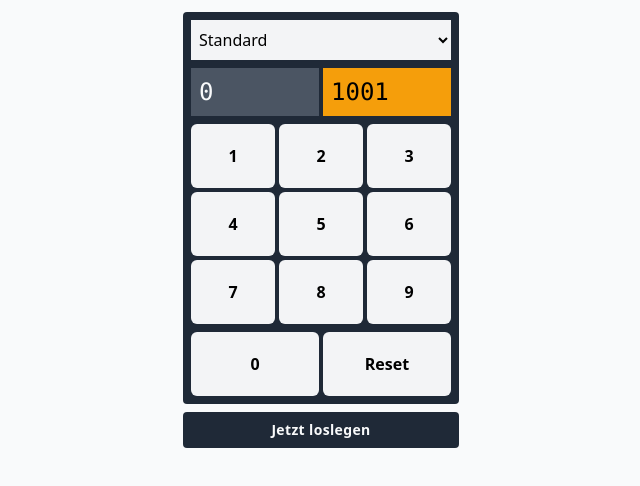
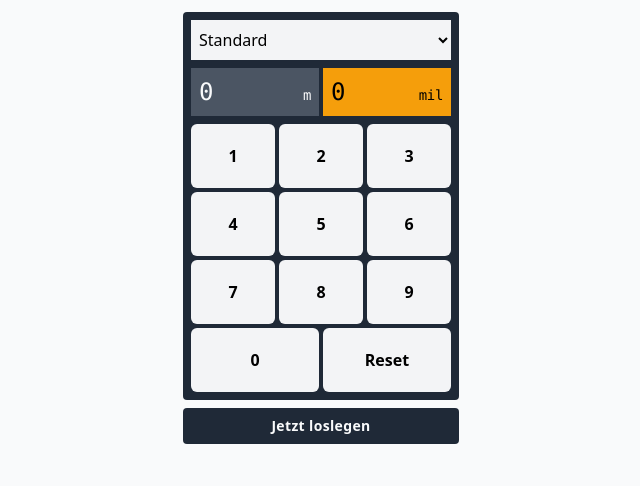
Before and after one commit to HighendBark/hll-calculator, a React (Vite) app: page / in a window 1280 px wide. Shown: the top 486 px of the page, without its empty margins (319-959 px from the left). Built offline with nearby package versions, Linux system fonts and the light colour scheme.

Commit message:
design; handling of numbers and edge cases;

```diff
--- a/src/views/calculator/CalculatorView.tsx
+++ b/src/views/calculator/CalculatorView.tsx
@@ -1,3 +1,4 @@
+import useNumpadKeys from "../../hooks/useNumpadKeys";
 import { TeamLabel, Teams } from "../../types/Team";
 import useCalculatorViewModel from "./CalculatorViewModel";
 import { CalculatorViewTypes } from "./CalculatorViewTypes";
@@ -7,34 +8,62 @@ import History from "./components/History";
 const CalculatorView = (props: CalculatorViewTypes.Props) => {
   const viewModel = useCalculatorViewModel(props);
 
-  const options = Teams.map((team) => ({value: team, label: TeamLabel[team]}));
-  const buttons = Array(9).fill(null).map((_,idx) => idx + 1);
+  useNumpadKeys(viewModel.addToDistance);
 
+  const options = Teams.map((team) => ({
+    value: team,
+    label: TeamLabel[team],
+  }));
 
+  const buttons = Array(9)
+    .fill(null)
+    .map((_, idx) => idx + 1);
 
-  return <article className="inline-flex flex-col mx-auto mt-3 select-none">
+  return (
+    <article className="inline-flex flex-col mx-auto mt-3 select-none">
       <div className="inline-flex flex-col p-2 bg-gray-800 rounded">
         <div className="inline-flex mb-2">
-      <select className="w-full h-full p-1 py-2 bg-gray-100">
-        {options.map(({value, label}) => <option value={value} key={value} label={label} />)}
+          <select
+            onChange={viewModel.changeTeam}
+            className="w-full h-full p-1 py-2 bg-gray-100"
+          >
+            {options.map(({ value, label }) => (
+              <option value={value} key={value} label={label} />
+            ))}
           </select>
         </div>
         <div className="inline-flex gap-1">
-        <output className="w-32 bg-gray-600 p-2 text-2xl text-gray-50 font-mono tabular-nums">{viewModel.distanceNumbers ?? "0"}</output>
-        <output className="w-32 bg-yellow-500 p-2 text-2xl font-mono tabular-nums">{viewModel.mil}</output>
+          <output className="inline-flex justify-start items-baseline w-32 bg-gray-600 p-2 text-2xl text-gray-50 font-mono tabular-nums">
+            <span>{viewModel.distanceNumbers ?? "0"}</span>
+            <small className="tracking-tight text-sm ml-auto">m</small>
+          </output>
+          <output className="inline-flex justify-start items-baseline w-32 bg-yellow-500 p-2 text-2xl font-mono tabular-nums">
+            <span>
+              {viewModel.distanceNumbers && +viewModel.distanceNumbers > 100
+                ? viewModel.mil
+                : "0"}
+            </span>
+            <small className="tracking-tight text-sm ml-auto">mil</small>
+          </output>
         </div>
         <div className="inline-grid grid-cols-3 mt-2 gap-1">
-        {buttons.map((idx) => <Button value={idx} onClick={viewModel.addToDistance} key={idx} />)}
+          {buttons.map((idx) => (
+            <Button value={idx} onClick={viewModel.addToDistance} key={idx} />
+          ))}
         </div>
-      <div className="inline-grid grid-cols-2 mt-2 gap-1">
-        <Button value={0} onClick={viewModel.addToDistance} />
-        <Button value={-1} onClick={viewModel.addToDistance} />
+        <div className="inline-grid grid-cols-2 mt-1 gap-1">
+          <Button
+            isDisabled={viewModel.distanceNumbers === null}
+            value={0}
+            onClick={viewModel.addToDistance}
+          />
+          <Button value={-1} onClick={viewModel.resetDistance} />
         </div>
-      <ul>
-      </ul>
+        <ul></ul>
       </div>
       <History history={[]} />
     </article>
-}
+  );
+};
 
 export default CalculatorView;
--- a/src/views/calculator/CalculatorViewModel.ts
+++ b/src/views/calculator/CalculatorViewModel.ts
@@ -1,33 +1,63 @@
-import { useCallback, useEffect, useMemo, useState } from "react";
+import { ChangeEvent, useCallback, useEffect, useMemo, useState } from "react";
 import useMil from "../../hooks/useMil";
 import { Team } from "../../types/Team";
 import { CalculatorViewTypes } from "./CalculatorViewTypes";
+import { HistoryEntry } from "./components/History";
 
 const useCalculatorViewModel = (props: CalculatorViewTypes.Props) => {
+  const [history, setHistory] = useState<HistoryEntry[]>([]);
   const [selectedTeam, setSelectedTeam] = useState<Team>("standard");
   const [distanceNumbers, setDistanceNumbers] = useState<string | null>(null);
   const distance = useMemo(() => {
-    if(distanceNumbers) {
-      return +distanceNumbers;
-    } else return null;
-  }, [distanceNumbers])
+    if (distanceNumbers) {
+      if (distanceNumbers.length >= 3 && +distanceNumbers > 100) {
+        return +distanceNumbers;
+      }
+    }
+    return null;
+  }, [distanceNumbers]);
 
   const mil = useMil(selectedTeam, distance);
 
-  const addToDistance = useCallback((numb: number) =>{
-    setDistanceNumbers(c => numb === -1 ? null : c ? c + numb : numb + "");
-  }, [])
+  const resetDistance = useCallback(() => {
+    setDistanceNumbers(null);
+  }, []);
+
+  const addToDistance = useCallback((numb: number) => {
+    setDistanceNumbers((c) => (c ? c + numb : numb !== 0 ? numb + "" : null));
+  }, []);
+
+  const addToHistory = useCallback((entry: HistoryEntry) => {
+    setHistory((c) => [...c, entry]);
+  }, []);
+
+  const changeTeam = useCallback((ev: ChangeEvent<HTMLSelectElement>) => {
+    if (ev?.target?.value) {
+      setDistanceNumbers(() => {
+        setSelectedTeam(ev.target.value as Team);
+        return null;
+      });
+    }
+  }, []);
 
   useEffect(() => {
-    if(distanceNumbers !== null ) {
-      if(+distanceNumbers > 1600) {
+    if (distanceNumbers !== null) {
+      if (+distanceNumbers > 1600 || distanceNumbers === "00") {
         setDistanceNumbers(null);
       }
     }
+  }, [distanceNumbers]);
 
-  }, [distanceNumbers])
+  useEffect(() => {}, []);
 
-  return {distanceNumbers, mil, addToDistance}
-}
+  return {
+    distanceNumbers,
+    mil,
+    addToDistance,
+    changeTeam,
+    resetDistance,
+    addToHistory,
+  };
+};
 
 export default useCalculatorViewModel;
```
Lines whose indentation alone changed are shown as unchanged.
